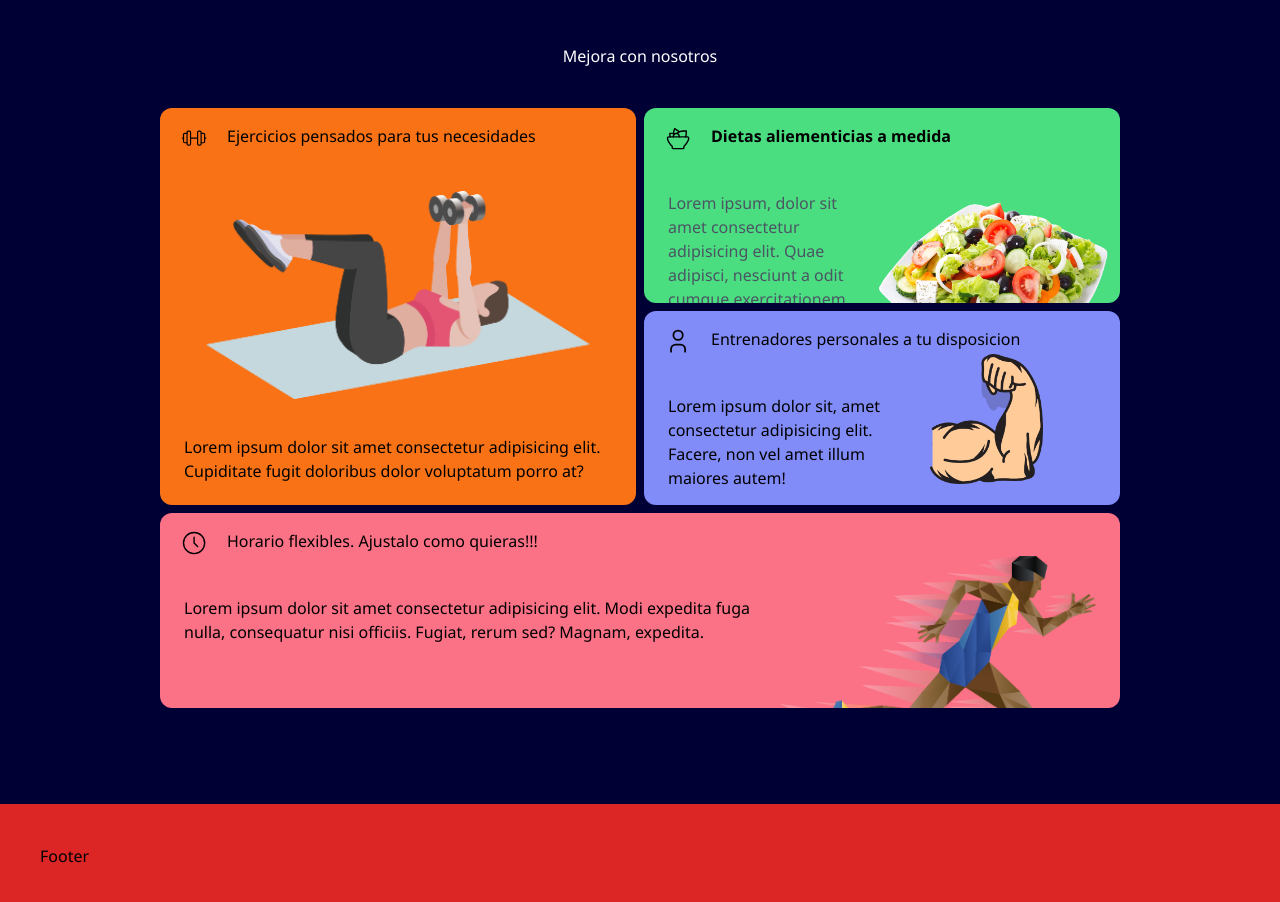
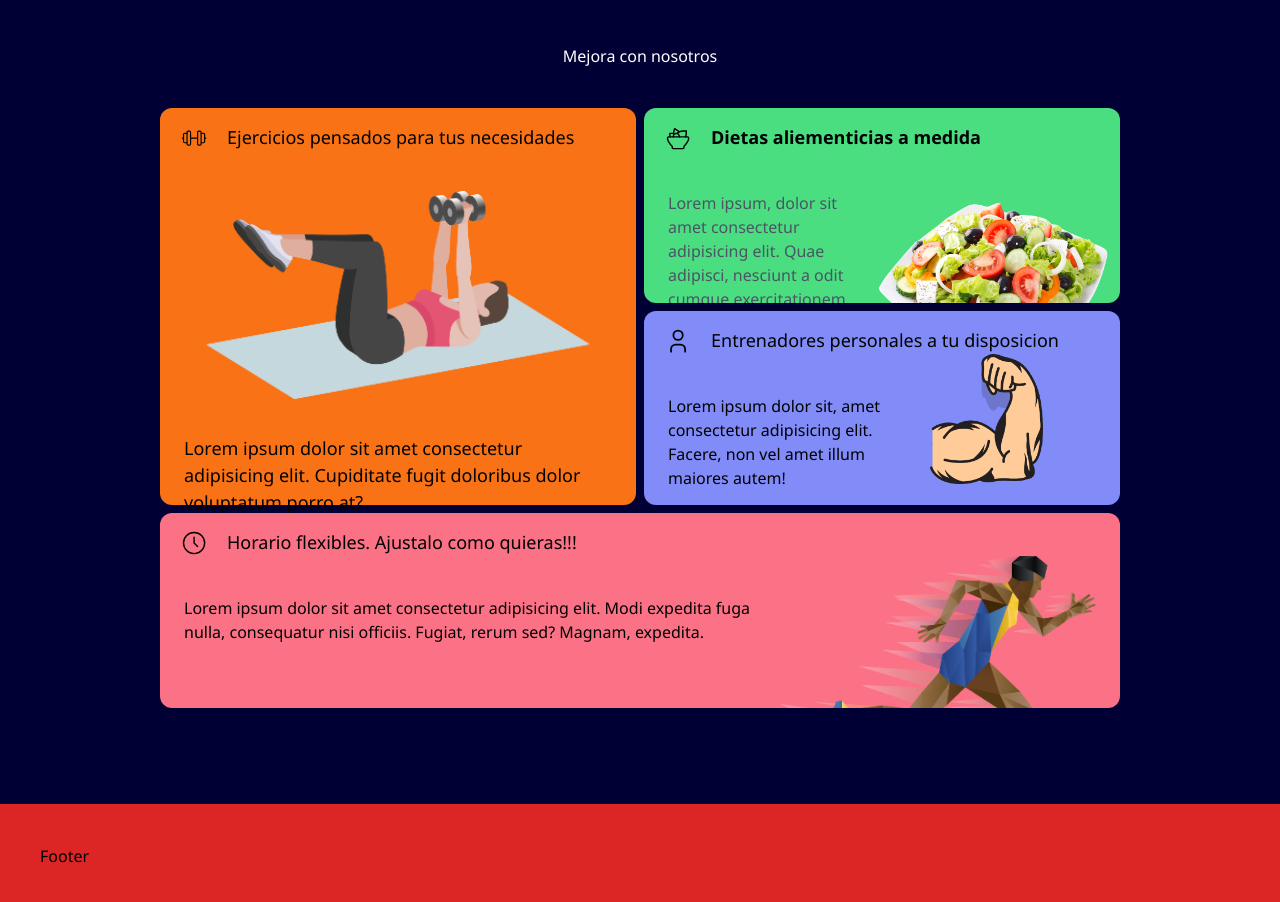
Before and after one commit to BryanGordon/gym, a React (Vite) app: page / in a window 1280 px wide. Shown: the part 1960-2862 px from the top of the page. Built offline with nearby package versions, Linux system fonts and the light colour scheme.

Commit message:
Update tailwind config

```diff
--- a/tailwind.config.js
+++ b/tailwind.config.js
@@ -7,7 +7,8 @@
         h1: '32px',
         h2: '24px',
         h3: '18.72px',
-        h4: '16px'
+        h4: '16px',
+        bentoTitle: '18px'
       },
       colors: {
         navText: 'black',
@@ -15,5 +16,5 @@
       }
     }
   },
-  plugins: [],
+  plugins: []
 }
```
